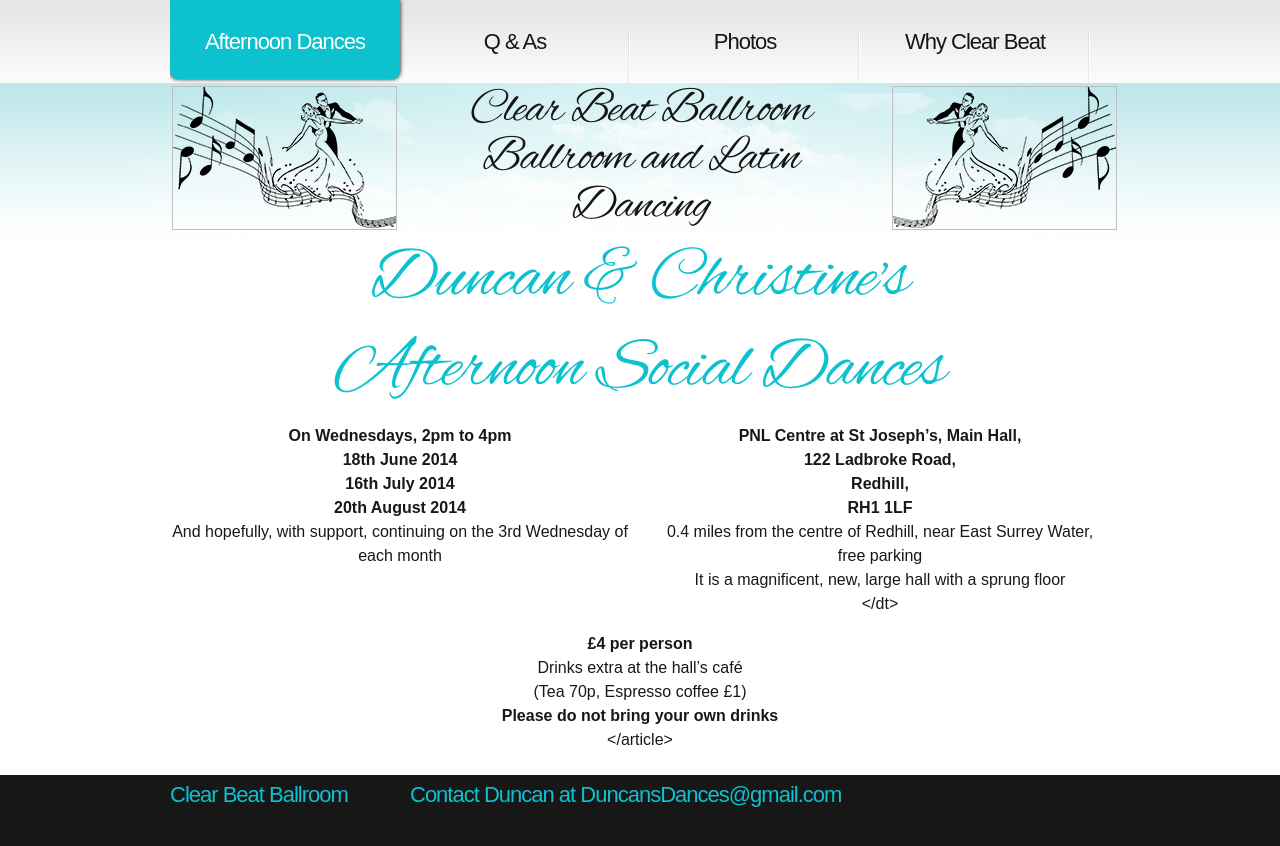
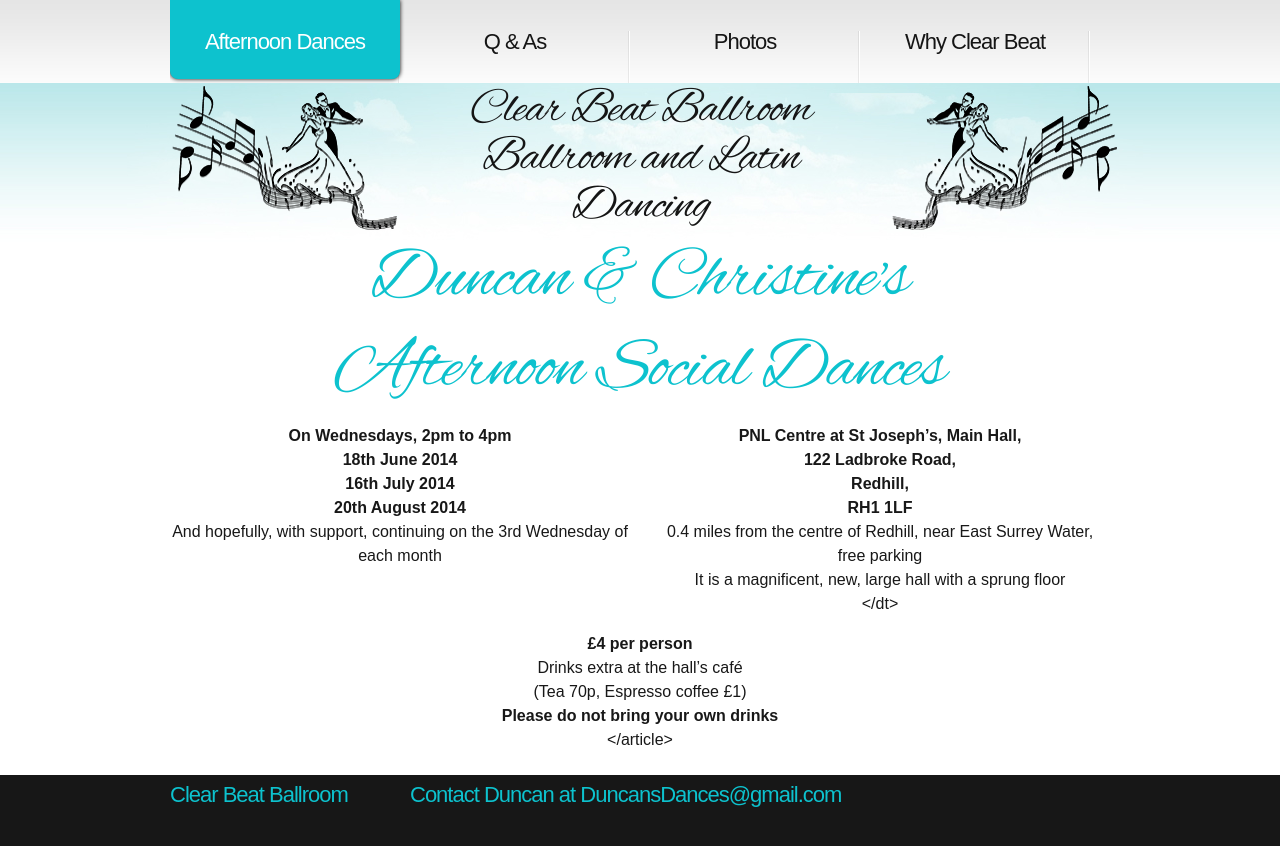
Before and after one commit to ramsayd/duncansdances, a Jekyll site: the page built from 00_index.md, in a window 1280 px wide. Shown: the top 846 px of the page. Built offline with Jekyll 4.4.1, drawn with Linux system fonts in a browser that asks for light colours.

Commit message:
Update page.html

```diff
--- a/_layouts/page.html
+++ b/_layouts/page.html
@@ -38,7 +38,7 @@
 					<div class="wrapper">
 						<div class="grid_3">
 							<div class="dance-header">
-							   <img class="left-logo"/>
+							   <img class="left-logo" src="images/left.png" />
 
 
 							</div>
@@ -51,7 +51,7 @@
 						</div>
 						<div class="grid_3">
 							<div class="dance-header">
-								<img class="right-logo"/>
+								<img class="right-logo" src="images/right.png" />
 							</div>
 
 						</div>
```
